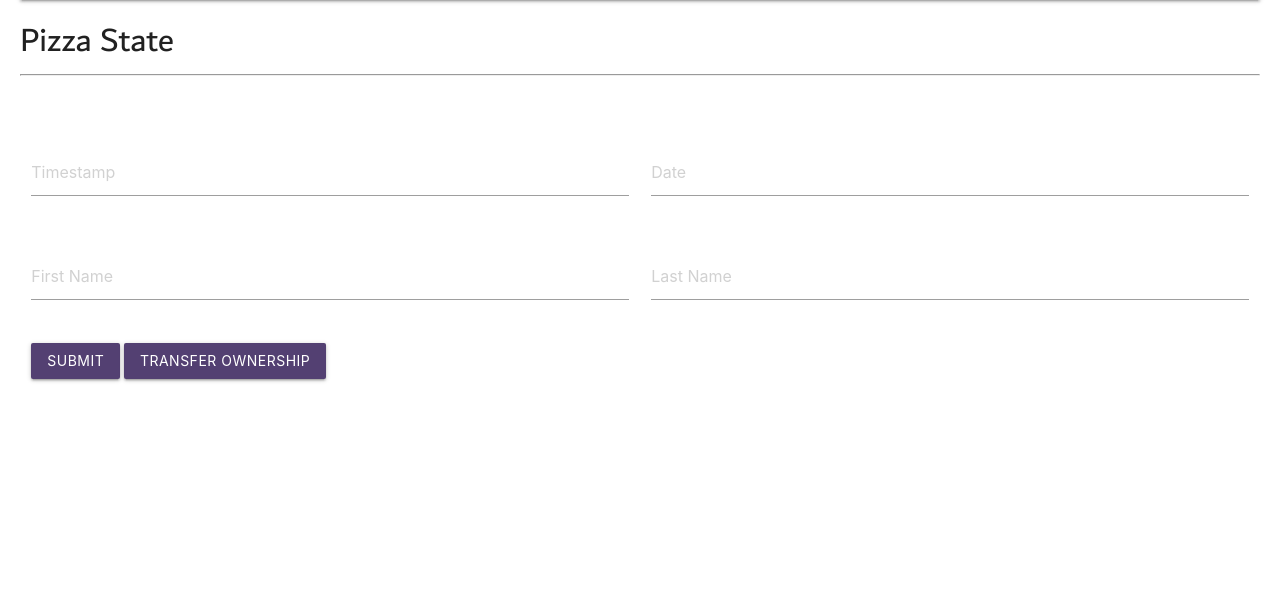
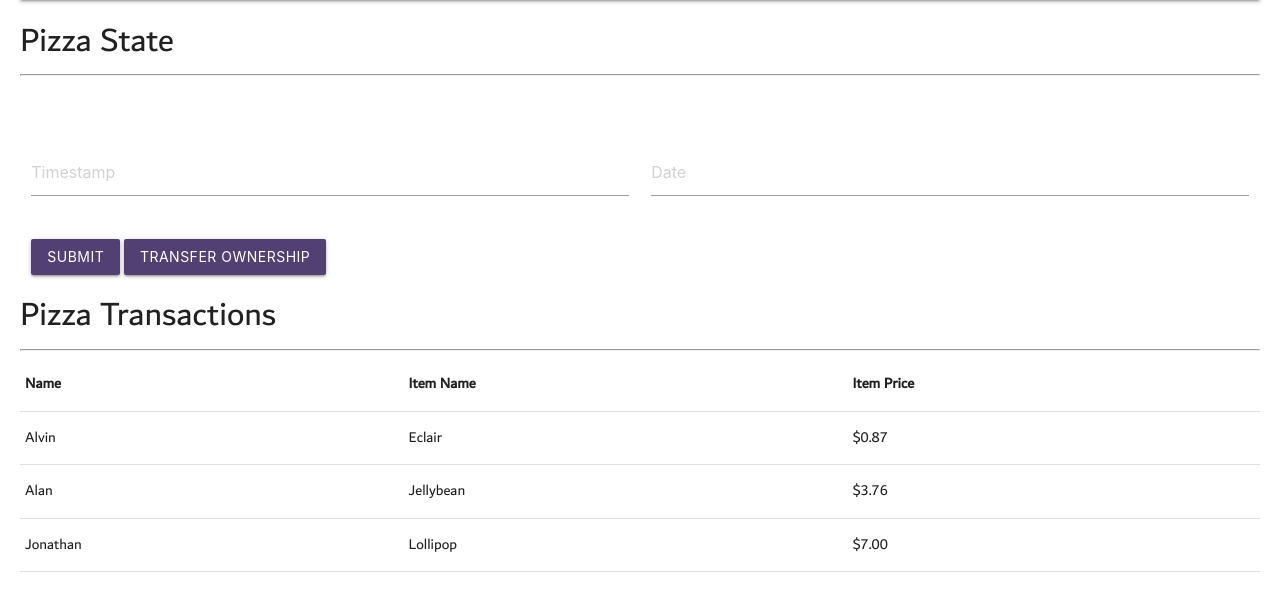
Before and after one commit to AlexAlBasosi/pizza-on-the-blockchain, a Flask app: page /factory in a window 1280 px wide. Shown: the part 84-695 px from the top of the page. Run offline with Flask 2, Linux system fonts and the light colour scheme; some libraries are stand-ins or nearby versions.

Commit message:
Update factory.html

```diff
--- a/templates/factory.html
+++ b/templates/factory.html
@@ -29,19 +29,46 @@
                   <input placeholder="Date" name="date" type="text" >
                 </div>
               </div>
-              <!-- First Name/Last Name -->
-              <div class="row">
-                <div class="input-field col s6">
-                  <input placeholder="First Name" id="timestamp" name="firstname" type="text" >
-                </div>
-                <div class="input-field col s6">
-                  <input placeholder="Last Name" name="lastname" id="date" type="text" >
-                </div>
-              </div>
               <input class="waves-light btn our-colour" type="submit" value="Submit" name="">
               <input  onclick="location.href='/changeOwner/wholesaler';" class="waves-light btn our-colour" type="button" value="Transfer Ownership" style="color: white;"  name="">
           </form>
         </div>
       <!-- END FORM -->
+    </div>
+
+    <div class="transactions">
+      <h4>Pizza Transactions</h4>
+      <hr/>
+      <!-- START TABLE -->
+      <table>
+        <thead>
+          <tr>
+              <th>Name</th>
+              <th>Item Name</th>
+              <th>Item Price</th>
+          </tr>
+        </thead>
+
+        <tbody>
+          <tr>
+            <td>Alvin</td>
+            <td>Eclair</td>
+            <td>$0.87</td>
+          </tr>
+          <tr>
+            <td>Alan</td>
+            <td>Jellybean</td>
+            <td>$3.76</td>
+          </tr>
+          <tr>
+            <td>Jonathan</td>
+            <td>Lollipop</td>
+            <td>$7.00</td>
+          </tr>
+        </tbody>
+      </table>
+      <!-- END TABLE -->
+
+    </div>
   </body>
 </html>
```
